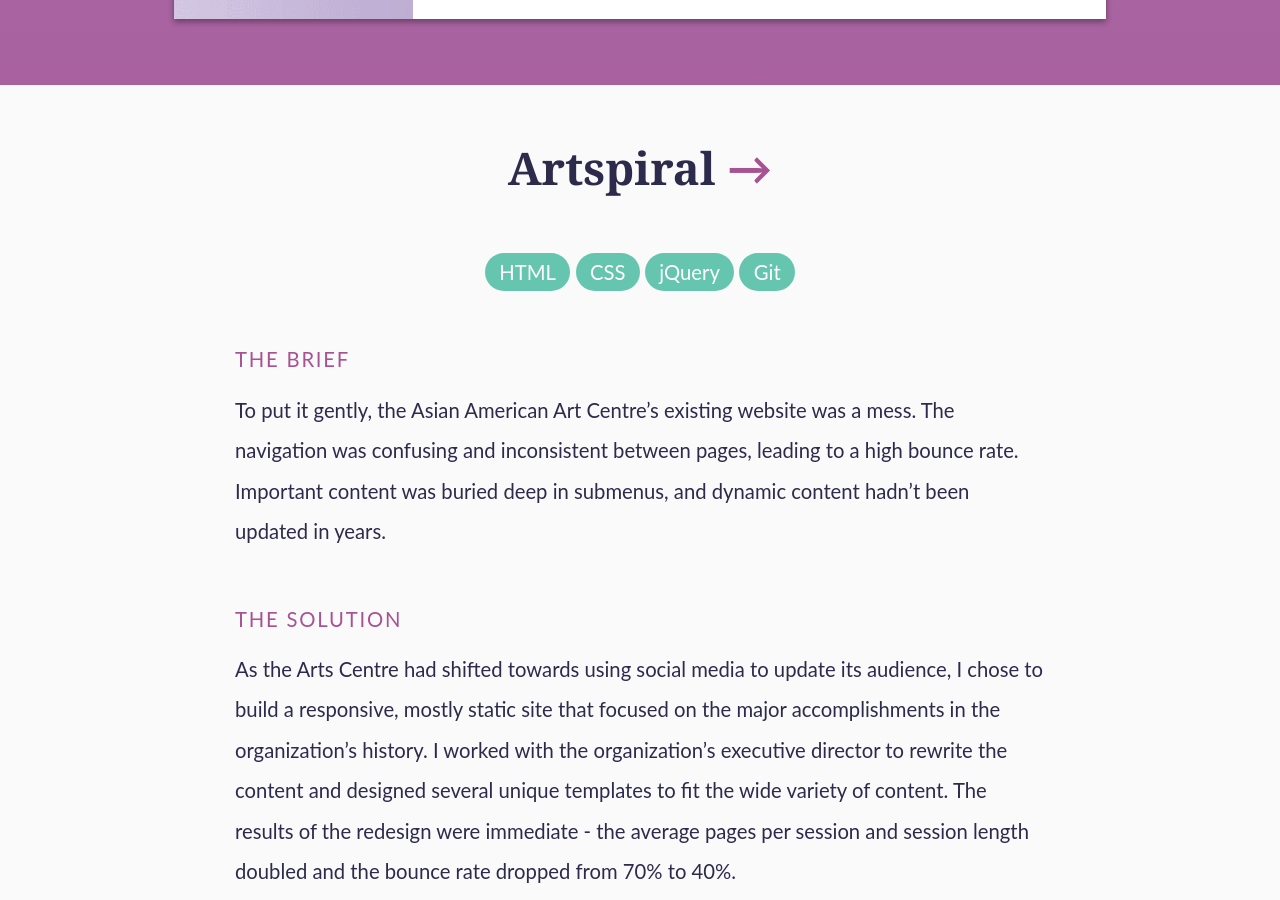
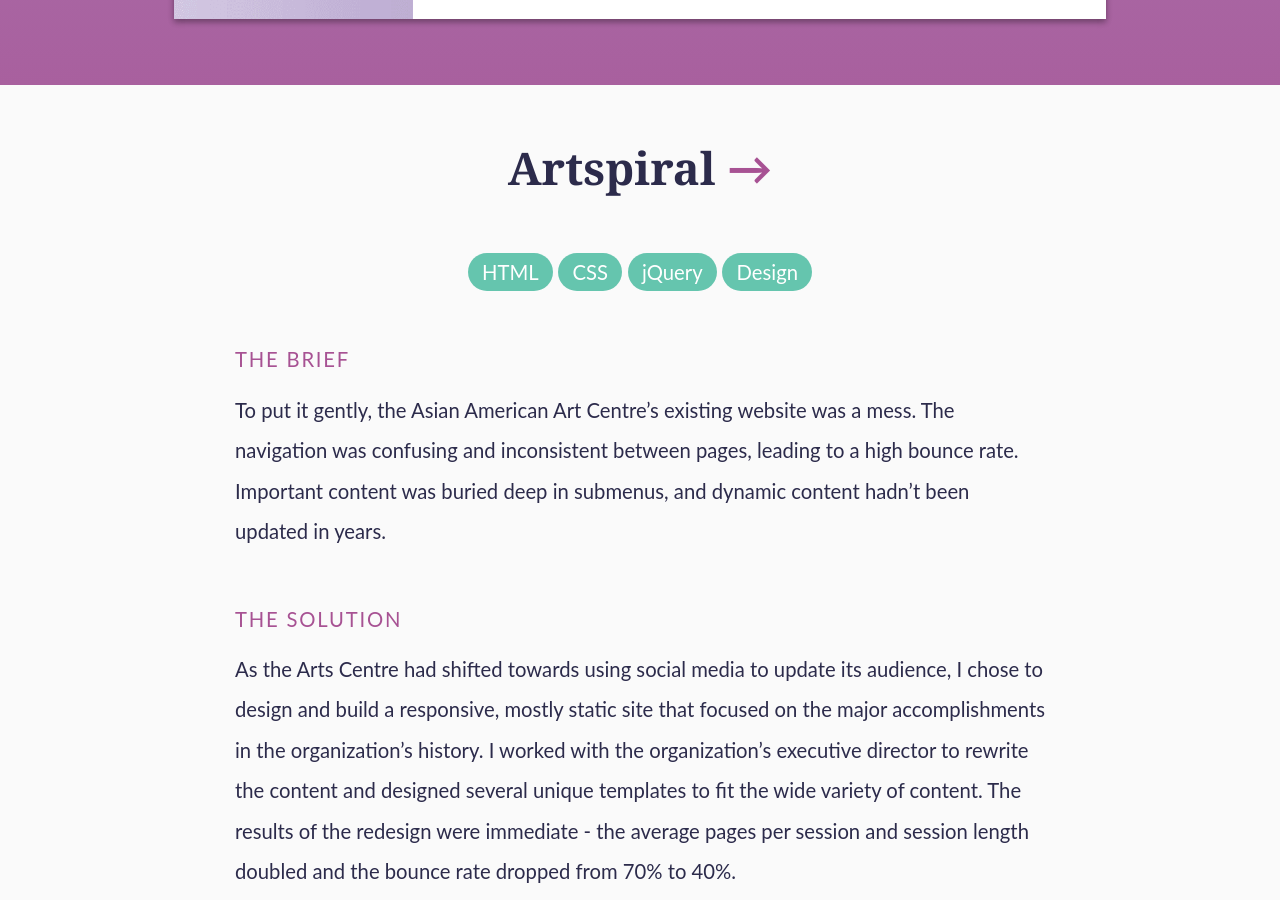
Before and after one commit to nchan0154/nicchan.me-legacy, a Jekyll site: the page built from _projects/artspiral.md, in a window 1280 px wide and 900 px high, scrolled down 989 px. Built offline with Jekyll 4.4.1, drawn with Linux system fonts in a browser that asks for light colours; some web fonts are replaced; some of the changed text lies outside the part shown.

Commit message:
update blog, social links

```diff
--- a/_layouts/about.html
+++ b/_layouts/about.html
@@ -40,8 +40,8 @@
         </section>
         <h2 class="subheading">Connect</h2>
         <section>
-          <a href="https://github.com/nchan0154"><svg class="resume__social"role="img"   viewBox="0 0 16 16" ><path d="M8 0C3.58 0 0 3.58 0 8c0 3.54 2.29 6.53 5.47 7.59 0.4 0.07 0.55-0.17 0.55-0.38 0-0.19-0.01-0.82-0.01-1.49-2.01 0.37-2.53-0.49-2.69-0.94-0.09-0.23-0.48-0.94-0.82-1.13-0.28-0.15-0.68-0.52-0.01-0.53 0.63-0.01 1.08 0.58 1.23 0.82 0.72 1.21 1.87 0.87 2.33 0.66 0.07-0.52 0.28-0.87 0.51-1.07-1.78-0.2-3.64-0.89-3.64-3.95 0-0.87 0.31-1.59 0.82-2.15-0.08-0.2-0.36-1.02 0.08-2.12 0 0 0.67-0.21 2.2 0.82 0.64-0.18 1.32-0.27 2-0.27 0.68 0 1.36 0.09 2 0.27 1.53-1.04 2.2-0.82 2.2-0.82 0.44 1.1 0.16 1.92 0.08 2.12 0.51 0.56 0.82 1.27 0.82 2.15 0 3.07-1.87 3.75-3.65 3.95 0.29 0.25 0.54 0.73 0.54 1.48 0 1.07-0.01 1.93-0.01 2.2 0 0.21 0.15 0.46 0.55 0.38C13.71 14.53 16 11.53 16 8 16 3.58 12.42 0 8 0z"></path></svg></a>
-          <a href="#"><svg class="resume__social"role="img" viewBox="0 0 512 512"><path d="M186.4 142.4c0 19-15.3 34.5-34.2 34.5 -18.9 0-34.2-15.4-34.2-34.5 0-19 15.3-34.5 34.2-34.5C171.1 107.9 186.4 123.4 186.4 142.4zM181.4 201.3h-57.8V388.1h57.8V201.3zM273.8 201.3h-55.4V388.1h55.4c0 0 0-69.3 0-98 0-26.3 12.1-41.9 35.2-41.9 21.3 0 31.5 15 31.5 41.9 0 26.9 0 98 0 98h57.5c0 0 0-68.2 0-118.3 0-50-28.3-74.2-68-74.2 -39.6 0-56.3 30.9-56.3 30.9v-25.2H273.8z"></path></svg></a>
+          <a href="https://github.com/nchan0154"><svg class="resume__social" role="img" viewBox="0 0 16 16" ><path d="M8 0C3.58 0 0 3.58 0 8c0 3.54 2.29 6.53 5.47 7.59 0.4 0.07 0.55-0.17 0.55-0.38 0-0.19-0.01-0.82-0.01-1.49-2.01 0.37-2.53-0.49-2.69-0.94-0.09-0.23-0.48-0.94-0.82-1.13-0.28-0.15-0.68-0.52-0.01-0.53 0.63-0.01 1.08 0.58 1.23 0.82 0.72 1.21 1.87 0.87 2.33 0.66 0.07-0.52 0.28-0.87 0.51-1.07-1.78-0.2-3.64-0.89-3.64-3.95 0-0.87 0.31-1.59 0.82-2.15-0.08-0.2-0.36-1.02 0.08-2.12 0 0 0.67-0.21 2.2 0.82 0.64-0.18 1.32-0.27 2-0.27 0.68 0 1.36 0.09 2 0.27 1.53-1.04 2.2-0.82 2.2-0.82 0.44 1.1 0.16 1.92 0.08 2.12 0.51 0.56 0.82 1.27 0.82 2.15 0 3.07-1.87 3.75-3.65 3.95 0.29 0.25 0.54 0.73 0.54 1.48 0 1.07-0.01 1.93-0.01 2.2 0 0.21 0.15 0.46 0.55 0.38C13.71 14.53 16 11.53 16 8 16 3.58 12.42 0 8 0z"></path></svg></a>
+          <a href="https://codepen.io/nchan0154/"><svg class="resume__social" role="image" xmlns="http://www.w3.org/2000/svg" viewBox="0 0 32 32"><path d="M29.555 11.501l-14-9.333c-0.336-0.224-0.774-0.224-1.109 0l-14 9.333c-0.278 0.185-0.445 0.498-0.445 0.832v9.333c0 0.334 0.167 0.647 0.445 0.832l14 9.333c0.168 0.112 0.361 0.168 0.555 0.168s0.387-0.056 0.555-0.168l14-9.333c0.278-0.185 0.445-0.498 0.445-0.832v-9.333c0-0.334-0.167-0.647-0.445-0.832zM15 20.465l-5.197-3.465 5.197-3.465 5.197 3.465-5.197 3.465zM16 11.798v-6.93l11.197 7.465-5.197 3.465-6-4zM14 11.798l-6 4-5.197-3.465 11.197-7.465v6.93zM6.197 17l-4.197 2.798v-5.596l4.197 2.798zM8 18.202l6 4v6.93l-11.197-7.465 5.197-3.465zM16 22.202l6-4 5.197 3.465-11.197 7.465v-6.93zM23.803 17l4.197-2.798v5.596l-4.197-2.798z"></path></svg></a>
         </section>
         <a class="button" role="button" href="/img/20160203NicoleChan-resume.pdf" download>Download resume</a>
         <hr>
--- a/_archived/artspiral.md
+++ b/_projects/artspiral.md
@@ -5,17 +5,17 @@
 img: featured-artspiral.png
 color: AD97CA
 link: http://artspiral.org
-stack: Design, HTML, CSS
 technology:
   - HTML
   - CSS
   - jQuery
-  - Git
+  - Design
+blurb: A modern redesign for a non profit arts organization.
 
 brief: |
   To put it gently, the Asian American Art Centre’s existing website was a mess. The navigation was confusing and inconsistent between pages, leading to a high bounce rate. Important content was buried deep in submenus, and dynamic content hadn’t been updated in years.
 solution: |
-  As the Arts Centre had shifted towards using social media to update its audience, I chose to build a responsive, mostly static site that focused on the major accomplishments in the organization’s history. I worked with the organization’s executive director to rewrite the content and designed several unique templates to fit the wide variety of content. The results of the redesign were immediate - the average pages per session and session length doubled and the bounce rate dropped from 70% to 40%.
+  As the Arts Centre had shifted towards using social media to update its audience, I chose to design and build a responsive, mostly static site that focused on the major accomplishments in the organization’s history. I worked with the organization’s executive director to rewrite the content and designed several unique templates to fit the wide variety of content. The results of the redesign were immediate - the average pages per session and session length doubled and the bounce rate dropped from 70% to 40%.
 ---
 <figure class="projects__image-wrapper row row--full" style="background-color: #{{ page.color }}">
   <div class="projects__col--half">
```
Also changed, not shown: _posts/2017-05-10-adventures-in-html5-canvas.md (added, +32 -0 lines), img/canvas-lines.PNG (added).
